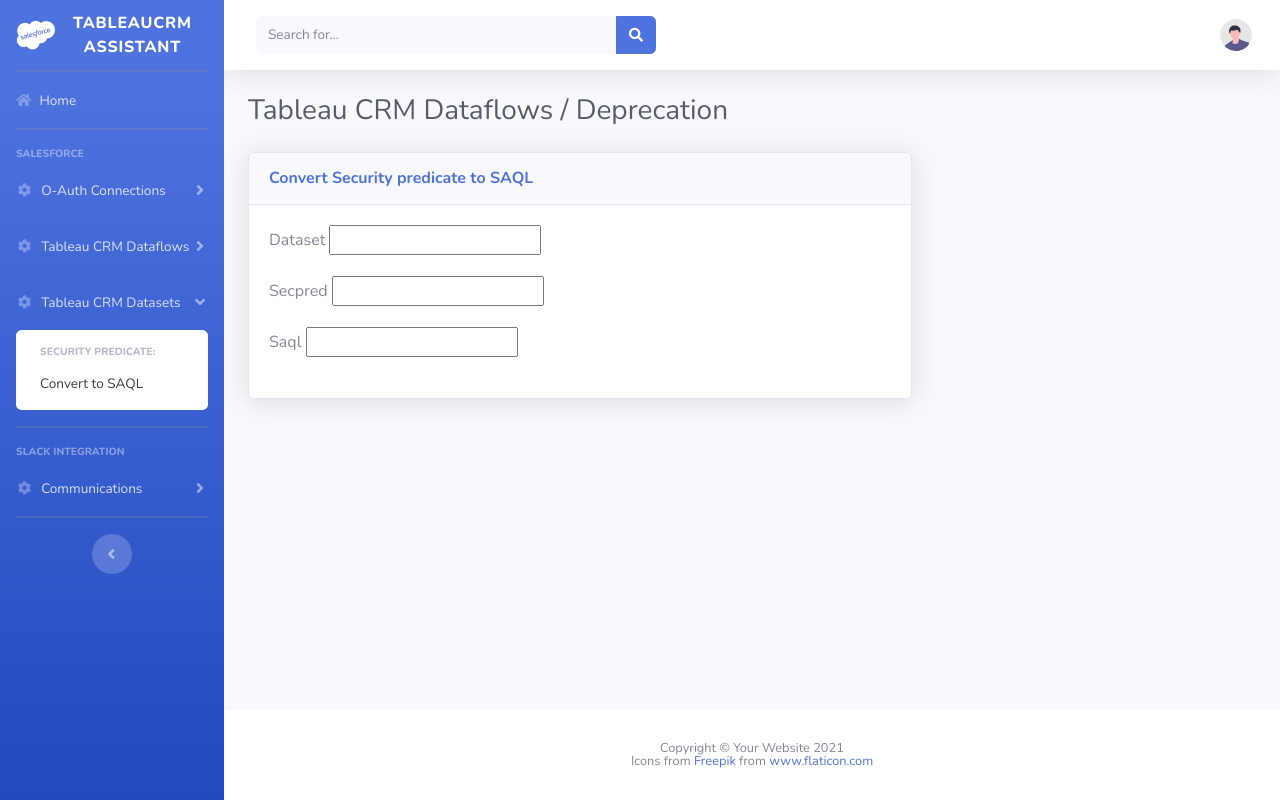
After one commit to daniel-min-dma-partner/afd-app, a Django app: template main/templates/dataset-manager/secpred-to-saql-converter/form.html in a window 1280 px wide. The commit adds this page. Run offline with Django 3.2, Linux system fonts and the light colour scheme; the template is opened without the code that fills it, so the values that code supplies are empty, except form fields; tables that the repository leaves empty hold one stand-in row (values such as "Sample post"); form fields are guessed from the names that the template uses; parts of the project's set-up code (start-up, migrations or seed data) failed here and were passed over; some libraries are stand-ins or nearby versions.

Commit message:
Implements SAQL Generator from Security predicate.

```diff
--- /dev/null
+++ b/main/static/site/js/secpred-to-saql.js
@@ -0,0 +1,24 @@
+$('#id_secpred').keyup(function (e) {
+    generate_saql($(this), $("#id_saql"), $("#id_dataset"));
+});
+
+$('#id_dataset').keyup(function (e) {
+    generate_saql($("#id_secpred"), $("#id_saql"), $($(this)));
+});
+
+const generate_saql = (secpred_field, saql_field, dataset_field) => {
+    let value = secpred_field.val(),
+        tokens = value.split("||").map((element) => {
+            let regex = /'[A-Za-z_0-9-']+/g;
+            return regex.exec(element.trim());
+        }).map((element) => {
+            return element[0].replaceAll("'", '')
+        }),
+        dataset = dataset_field.val(),
+        saql = "q = load '" + dataset + "';\n" +
+            "q = foreach q generate '" + tokens.join("', '") + "';\n" +
+            "q = limit q 10;"
+    ;
+
+    saql_field.val(saql).trigger('change');
+};
--- /dev/null
+++ b/main/templates/dataset-manager/secpred-to-saql-converter/form.html
@@ -0,0 +1,46 @@
+{% extends 'sd-base/base.html' %}
+
+{% load static %}
+
+{% block title %}Manage Dataflows{% endblock title %}
+{% block page-header %}Tableau CRM Dataflows / Deprecation{% endblock page-header %}
+
+{% block page-content %}
+    <div class="row">
+        <div class="col-xl-8 col-lg-7">
+            <div class="card shadow mb-4">
+                <!-- Card Header - Dropdown -->
+                <div class="card-header py-3 d-flex flex-row align-items-center justify-content-between">
+                    <h6 class="m-0 font-weight-bold text-primary">Convert Security predicate to SAQL</h6>
+                </div>
+
+                <div class="card-body">
+                    <div class="form-row">
+                        <div class="form-group col-md-12">
+                            {{ form.dataset.label_tag }}
+                            {{ form.dataset }}
+                        </div>
+                    </div>
+
+                    <div class="form-row">
+                        <div class="form-group col-md-12">
+                            {{ form.secpred.label_tag }}
+                            {{ form.secpred }}
+                        </div>
+                    </div>
+
+                    <div class="form-row">
+                        <div class="form-group col-md-12">
+                            {{ form.saql.label_tag }}
+                            {{ form.saql }}
+                        </div>
+                    </div>
+                </div>
+            </div>
+        </div>
+    </div>
+{% endblock page-content %}
+
+{% block extra-scripts %}
+    <script src="{% static 'site/js/secpred-to-saql.js' %}"></script>
+{% endblock extra-scripts %}
--- a/main/templates/sd-base/body-components/sidebar-items/_salesforce.html
+++ b/main/templates/sd-base/body-components/sidebar-items/_salesforce.html
@@ -57,3 +57,24 @@
         </div>
     </div>
 </li>
+
+<!-- Nav Item - Pages Collapse Menu -->
+<li class="nav-item">
+    {% url 'main:secpred-to-saql' as url_sectosaql %}
+    <a class="nav-link{% if 'dataset-manager' not in cur_url %} collapsed{% endif %}" href="#" data-toggle="collapse"
+       data-target="#collapseTwo"
+       aria-expanded="{% if 'dataset-manager' in cur_url %}true{% else %}false{% endif %}" aria-controls="collapseTwo">
+        <i class="fas fa-fw fa-cog"></i>
+        <span>Tableau CRM Datasets</span>
+    </a>
+    <div id="collapseTwo" class="collapse{% if 'dataset-manager' in cur_url %} show{% endif %}"
+         aria-labelledby="headingTwo" data-parent="#accordionSidebar">
+        <div class="bg-white py-2 collapse-inner rounded">
+            <h6 class="collapse-header">Security Predicate:</h6>
+            <a class="collapse-item{% if cur_url == url_sectosaql %} active{% endif %}" href="{{ url_sectosaql }}">
+                Convert to SAQL
+            </a>
+
+        </div>
+    </div>
+</li>
--- a/main/urls.py
+++ b/main/urls.py
@@ -52,6 +52,12 @@ urlpatterns = [
         url(r'^upload/$', main.UploadDataflowView.as_view(), name='upload-dataflow'),
     ])),
 
+    url(r'^dataset-manager/', include([
+        url(r'^security-predicate/', include([
+            url(r'^convert-to-saql/$', main.SecpredToSaqlView.as_view(), name='secpred-to-saql'),
+        ])),
+    ])),
+
     # Ajax
     url(r'^ajax/', include([
         url(r'^list-dataflows/$', main.ajax_list_dataflows, name='ajax-list-dataflows'),
```
Also changed, not shown: main/forms.py (+9 -10 lines), main/views.py (+7 -3 lines).
